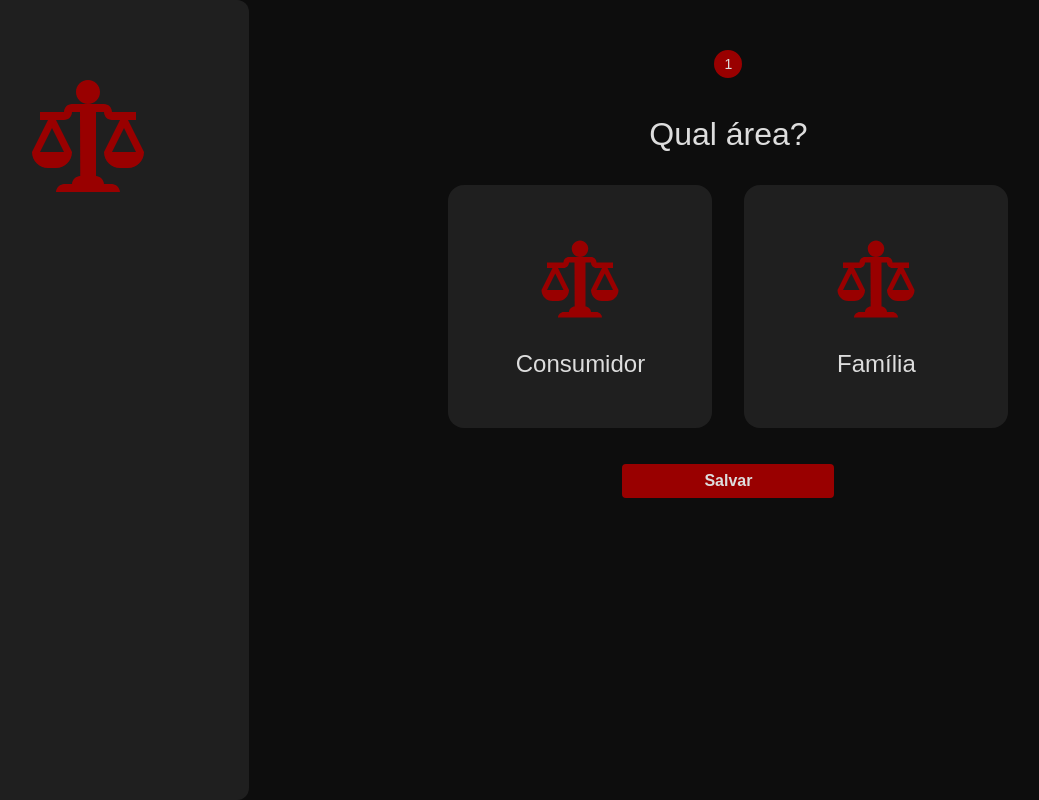
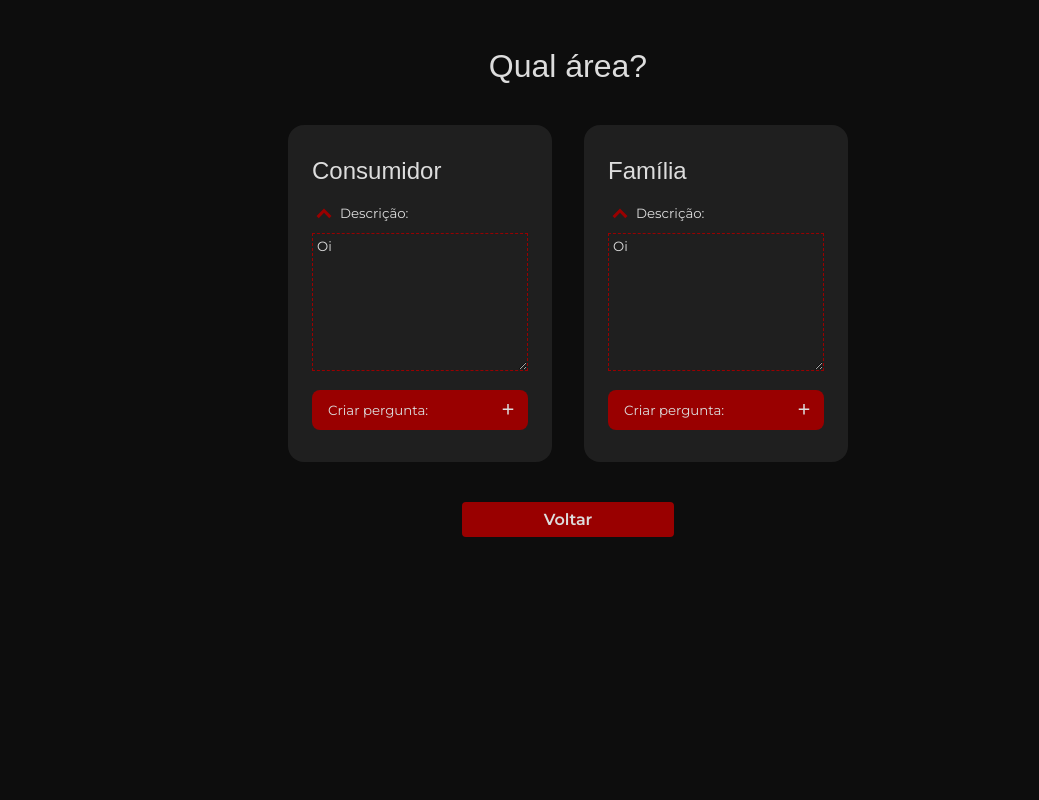
Before and after one commit to hbalardin/ifsul-project, a React (Create React App) app: page /dashboard/quiz in a window 1280 px wide. Shown: the whole page, without its empty margins (72-1111 px from the left). Built offline with nearby package versions, Linux system fonts and the light colour scheme.

Commit message:
feat (dashboard): finish quiz dashboard styles

```diff
--- a/src/components/AnswerCard/styles.ts
+++ b/src/components/AnswerCard/styles.ts
@@ -16,7 +16,6 @@ export const Container = styled.li<ContainerProps>`
 
     button {
         padding: 48px 32px;
-        border: 0;
         width: 100%;
         background: transparent;
     }
--- a/src/components/AnswerEditableCard/index.tsx
+++ b/src/components/AnswerEditableCard/index.tsx
@@ -1,29 +1,53 @@
 import { useState } from 'react';
-import { GoLaw } from 'react-icons/go';
+import { GoArrowRight, GoChevronUp, GoPlusSmall } from 'react-icons/go';
 import { EditableTitle } from '..';
 
 import { theme } from '../../styles/theme';
 
-import { Container } from './styles';
+import { Container, DescriptionContainer, NextQuestionContainer } from './styles';
 
 interface AnswerEditableCardProps {
   title: string;
-  isSelected: boolean
+  nextQuestionId?: string
 }
 
-export const AnswerEditableCard = ({ title, isSelected }: AnswerEditableCardProps): JSX.Element => {
+export const AnswerEditableCard = ({ title, nextQuestionId }: AnswerEditableCardProps): JSX.Element => {
   const [currentTitle, setCurrentTitle] = useState(title);
+  const [showDescription, setShowDescription] = useState(false);
 
   return (
-    <Container
-      isSelected={isSelected}
-    >
+    <Container>
       <button
         type="button"
-        // onClick={handleClick}
       >
-        <GoLaw size={88} color={theme.color.darkRed} />
-        <EditableTitle centered title={currentTitle} onChangeTitle={setCurrentTitle} />
+        <header>
+          <EditableTitle title={currentTitle} onChangeTitle={setCurrentTitle} />
+        </header>
+        <DescriptionContainer showDescription={showDescription}>
+          <span>
+            <button type="button" onClick={() => setShowDescription(!showDescription)}>
+              <GoChevronUp size={24} color={theme.color.darkRed} />
+            </button>
+            Descrição:
+          </span>
+          <textarea cols={24} rows={8}>Oi</textarea>
+        </DescriptionContainer>
+        <NextQuestionContainer>
+          {nextQuestionId
+            ? (
+              <button type="button">
+                Próxima pergunta:
+                <GoArrowRight size={24} color={theme.color.white} />
+              </button>
+            )
+            : (
+              <button type="button">
+                Criar pergunta:
+
+                <GoPlusSmall size={24} color={theme.color.white} />
+              </button>
+            )}
+        </NextQuestionContainer>
       </button>
     </Container>
   );
--- a/src/components/AnswerEditableCard/styles.ts
+++ b/src/components/AnswerEditableCard/styles.ts
@@ -1,12 +1,13 @@
 import styled, { css } from 'styled-components';
 
-interface ContainerProps {
-  isSelected: boolean
+interface DescriptionContainerProps {
+  showDescription: boolean
 }
 
-export const Container = styled.li<ContainerProps>`
+export const Container = styled.li`
     width: 100%;
     max-width: 264px;
+    height: fit-content;
 
     background: ${(props) => props.theme.color.gray};
     border-radius: 16px;
@@ -14,15 +15,10 @@ export const Container = styled.li<ContainerProps>`
     list-style: none;
     cursor: pointer;
 
-    button {
-        padding: 48px 32px;
-        border: 0;
+    > button {
+        padding: 32px 24px;
         width: 100%;
         background: transparent;
-
-        input {
-          margin-top: 24px;
-        }
     }
 
     transition: all ease 0.2s;
@@ -30,20 +26,69 @@ export const Container = styled.li<ContainerProps>`
     :hover {
       filter: brightness(1.1);
     }
+`;
 
-    ${(props) => {
-    if (!props.isSelected) {
-      return css`
-        border: 2px solid transparent;
-      `;
+export const DescriptionContainer = styled.section<DescriptionContainerProps>`
+  width: 100%;
+
+  margin-top: 16px;
+
+  span {
+    display: flex;
+    align-items: center;
+
+    gap: 4px;
+
+    button {
+      background: transparent;
+      line-height: 0;
+
+      transition: all ease 0.3s;
     }
+  }
 
-    return css`
-        border: 2px solid ${props.theme.color.darkRed};
-        transform: scale(1.05);
+  textarea {
+    width: 100%;
+    padding: 4px;
+    margin-top: 8px;
 
-        -webkit-box-shadow: 0px 0px 24px 4px rgba(153,0,0,0.25);
-        box-shadow: 0px 0px 24px 4px rgba(153,0,0,0.25);
-      `;
-  }};
+    color: ${(props) => props.theme.color.white};
+
+    background: transparent;
+    border: 1px dashed ${(props) => props.theme.color.darkRed};
+    outline: none;
+
+    transition: all ease 0.3s;
+  }
+
+  ${(props) => (props.showDescription
+    ? css`
+      button {
+        transform: rotate(180deg);
+      }
+      textarea {
+        height: 0;
+        padding: 0;
+        border: 0 dashed ${props.theme.color.darkRed};
+      }
+    `
+    : '')}
 `;
+
+export const NextQuestionContainer = styled.footer`
+  margin-top: 16px;
+
+  button {
+    width: 100%;
+    padding: 8px 8px 8px 16px;
+
+    display: flex;
+    align-items: center;
+    justify-content: space-between;
+
+    background: ${(props) => props.theme.color.darkRed};
+    border-radius: 8px;
+
+    transition: all ease 0.3s;
+  }
+`;
--- a/src/components/Button/styles.ts
+++ b/src/components/Button/styles.ts
@@ -6,7 +6,6 @@ export const ButtonContainer = styled.button`
   background: ${(props) => props.theme.color.darkRed};
   color: ${(props) => props.theme.color.white};
 
-  border: 0;
   border-radius: 4px;
   font-size: 16px;
   font-weight: 600;
--- a/src/pages/Quiz/styles.ts
+++ b/src/pages/Quiz/styles.ts
@@ -13,7 +13,7 @@ export const Content = styled.article`
   width: 100%;
   padding: 24px 48px;
 
-  header {
+  > header {
     display: flex;
     align-items: center;
     justify-content: center;
@@ -26,7 +26,7 @@ export const Content = styled.article`
     }
   }
 
-  section {
+  > section {
     width: 100%;
     display: flex;
     justify-content: center;
@@ -46,7 +46,7 @@ export const Content = styled.article`
     }
   }
 
-  footer {
+  > footer {
     display: flex;
     justify-content: center;
 
--- a/src/pages/QuizDashboard/index.tsx
+++ b/src/pages/QuizDashboard/index.tsx
@@ -2,28 +2,14 @@ import { useEffect, useState } from 'react';
 
 import quiz from '../../mocks/quiz.json';
 
-import { Answer, Question, StepProps } from '../../models';
-import {
-  AnswerEditableCard, AnswersSidebar, Button, EditableTitle, StepsNavbar,
-} from '../../components';
+import { Answer, Question } from '../../models';
+import { AnswerEditableCard, Button, EditableTitle } from '../../components';
 
 import { Container, Content } from './styles';
 
 export const QuizDashboard = (): JSX.Element => {
   const [currentQuestion, setCurrentQuestion] = useState<Question>();
   const [currentAnswers, setCurrentAnswers] = useState<Answer[]>([]);
-  const [selectedAnswer, setSelectedAnswer] = useState<Answer>();
-
-  const [steps, setSteps] = useState<StepProps[]>([]);
-
-  const handleSelectAnswer = (answer: Answer): void => {
-    if (answer.id === selectedAnswer?.id) {
-      setSelectedAnswer(undefined);
-      return;
-    }
-
-    setSelectedAnswer(answer);
-  };
 
   const fetchQuizData = (): void => {
     const firstQuestion = quiz.data.questions[0];
@@ -31,11 +17,6 @@ export const QuizDashboard = (): JSX.Element => {
 
     setCurrentQuestion(firstQuestion);
     setCurrentAnswers(firstAnswers);
-
-    const firstSteps: StepProps[] = [
-      { id: '1', questionId: firstQuestion.id },
-    ];
-    setSteps(firstSteps);
   };
 
   useEffect(() => {
@@ -44,26 +25,17 @@ export const QuizDashboard = (): JSX.Element => {
 
   return (
     <Container>
-      <AnswersSidebar showSidebar />
       <Content>
-        <header>
-          <StepsNavbar steps={steps} />
-        </header>
-        <section>
         {currentQuestion && <EditableTitle size={32} centered title={currentQuestion.title} onChangeTitle={(title: string) => setCurrentQuestion({ ...currentQuestion, title })} />}
         <ul style={{ padding: 0 }}>
           {currentAnswers.map((answer) => (
             <AnswerEditableCard
               key={answer.id}
               title={answer.title}
-                isSelected={answer.id === selectedAnswer?.id}
             />
           ))}
         </ul>
-        </section>
-        <footer>
-          <Button onClick={() => undefined}>Salvar</Button>
-        </footer>
+        <Button>Voltar</Button>
       </Content>
     </Container>
   );
--- a/src/pages/QuizDashboard/styles.ts
+++ b/src/pages/QuizDashboard/styles.ts
@@ -11,40 +11,21 @@ export const Container = styled.main`
 
 export const Content = styled.article`
   width: 100%;
-  padding: 24px 48px;
+  padding: 48px 72px;
 
-  header {
-    display: flex;
-    align-items: center;
-    justify-content: center;
-
-    height: 80px;
-    width: 100%;
-  }
-
-  section {
-    width: 100%;
   display: flex;
   flex-direction: column;
-    justify-content: center;
-
-    padding: 12px 0;
+  align-items: center;
 
   ul {
-      margin-top: 32px;
+    margin: 40px 0;
 
     width: 100%;
     display: flex;
     flex-wrap: wrap;
     justify-content: center;
+    align-items: baseline;
     gap: 32px;
   }
-  }
 
-  footer {
-    display: flex;
-    justify-content: center;
-
-    padding: 24px 0;
-  }
 `;
--- a/src/styles/global.ts
+++ b/src/styles/global.ts
@@ -1,4 +1,5 @@
 import { createGlobalStyle } from 'styled-components';
+import { theme } from './theme';
 
 export const GlobalStyle = createGlobalStyle`
   * {
@@ -8,12 +9,16 @@ export const GlobalStyle = createGlobalStyle`
   }
 
   body {
-        background-color: #0D0D0D;
-        color: #fafafa;
+    background-color: ${theme.color.background};
+  }
+
+  body, button, textarea, span, h1, h2, h3, h4, h5, h6 {
+    color: ${theme.color.white};
     font-family: 'Montserrat', sans-serif;
   }
 
   button {
     cursor: pointer;
+    border: 0;
   }
 `;
```
Lines whose indentation alone changed are shown as unchanged.
